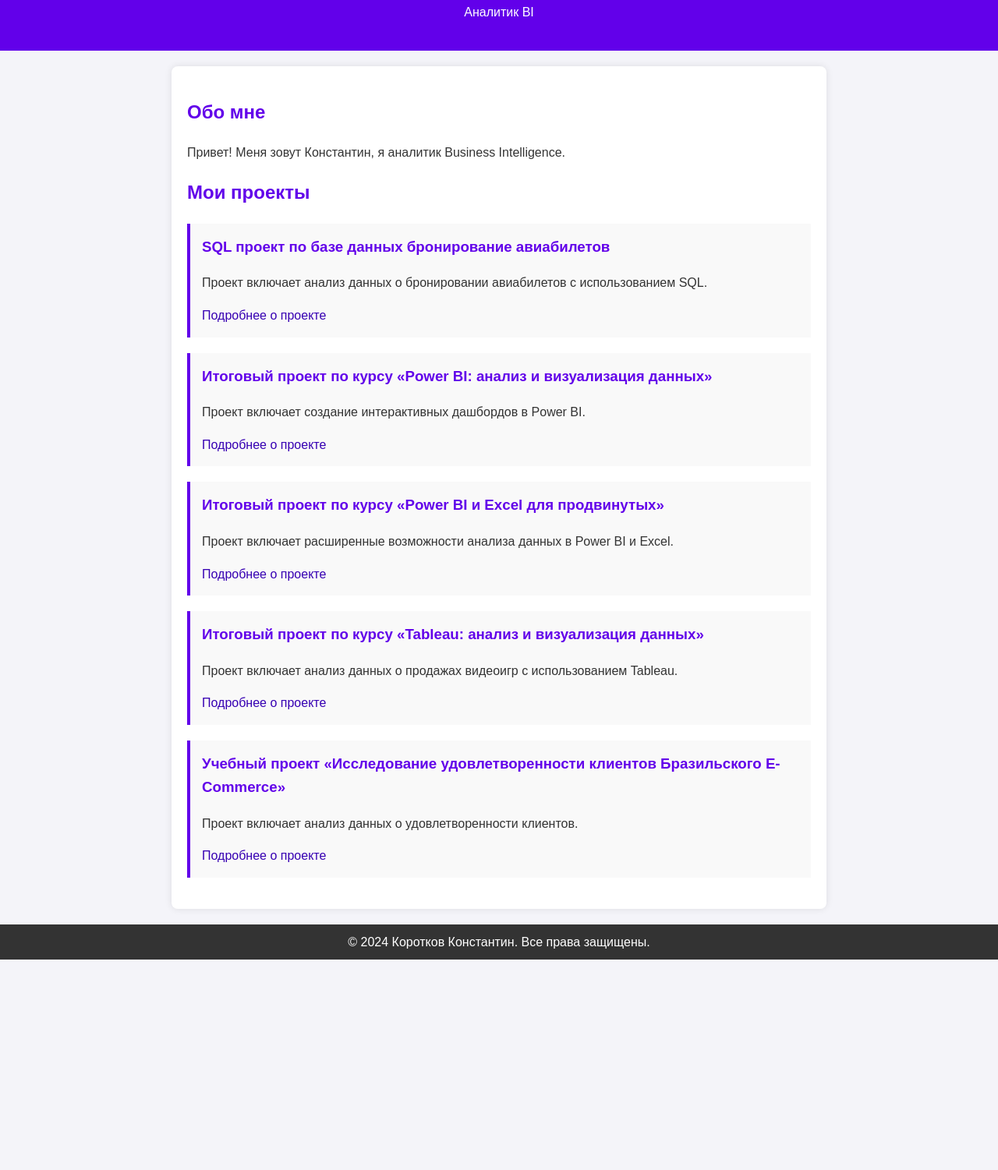
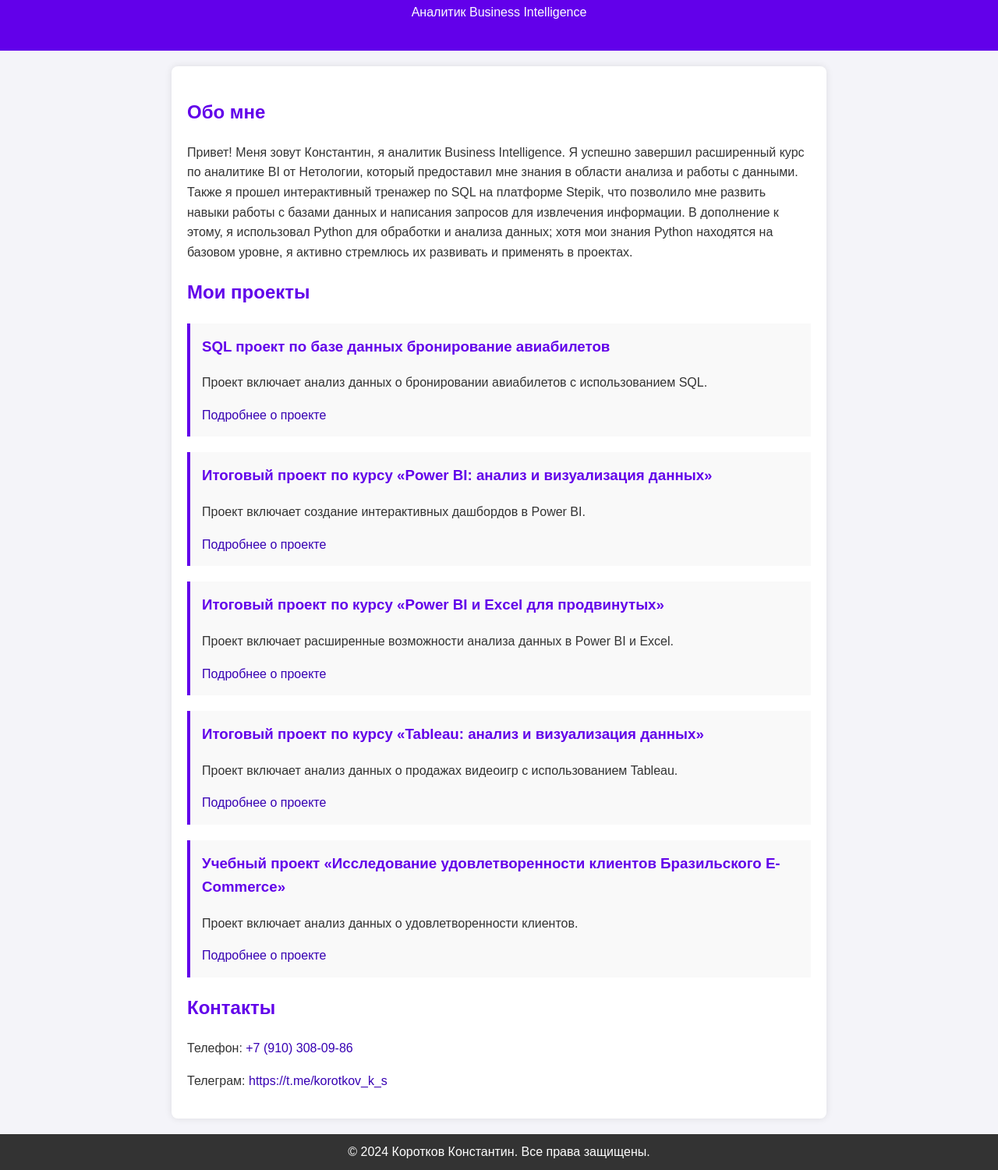
Before and after one commit to Kor-Konstantin/Kor-Konstantin.github.io, a plain HTML site: page index.html in a window 1280 px wide. Shown: the part 111-1612 px from the top of the page at 78% size. Before the commit the page ends 1342 px from the top, so only its background shows below. Drawn offline with Linux system fonts and the light colour scheme.

Commit message:
Update index.html

```diff
--- a/index.html
+++ b/index.html
@@ -58,12 +58,12 @@
 <body>
     <header>
         <h1>Коротков Константин</h1>
-        <p>Аналитик BI</p>
+        <p>Аналитик Business Intelligence</p>
     </header>
     <div class="container">
         <section id="about">
             <h2>Обо мне</h2>
-            <p>Привет! Меня зовут Константин, я аналитик Business Intelligence.</p>
+            <p>Привет! Меня зовут Константин, я аналитик Business Intelligence. Я успешно завершил расширенный курс по аналитике BI от Нетологии, который предоставил мне знания в области анализа и работы с данными. Также я прошел интерактивный тренажер по SQL на платформе Stepik, что позволило мне развить навыки работы с базами данных и написания запросов для извлечения информации. В дополнение к этому, я использовал Python для обработки и анализа данных; хотя мои знания Python находятся на базовом уровне, я активно стремлюсь их развивать и применять в проектах.</p>
         </section>
         <section id="projects">
             <h2>Мои проекты</h2>
@@ -93,6 +93,11 @@
                 <a href="/projects/Customer_Satisfaction_Research">Подробнее о проекте</a>
             </div>
         </section>
+        <section id="contacts">
+            <h2>Контакты</h2>
+            <p>Телефон: <a href="tel:+79000000000">+7 (910) 308-09-86</a></p>
+            <p>Телеграм: <a href="https://t.me/your_username">https://t.me/korotkov_k_s</a></p>
+        </section>
     </div>
     <footer>
         &copy; 2024 Коротков Константин. Все права защищены.
```
